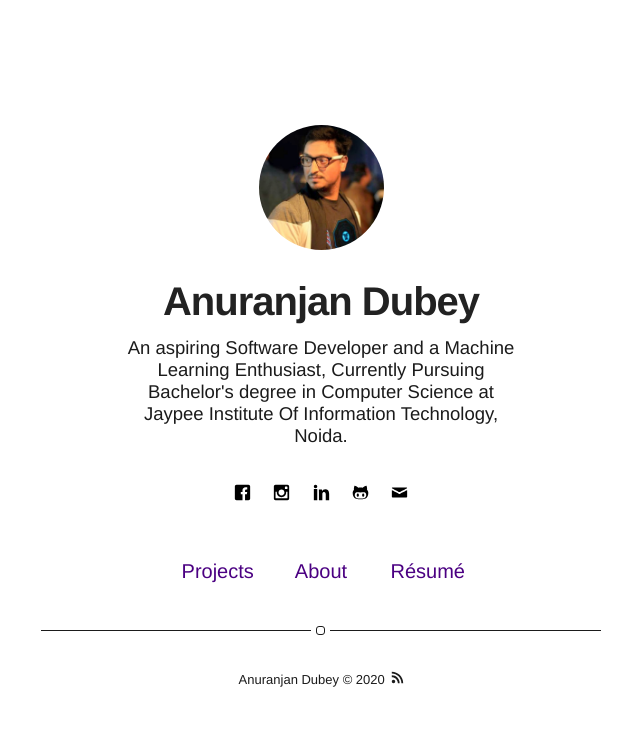
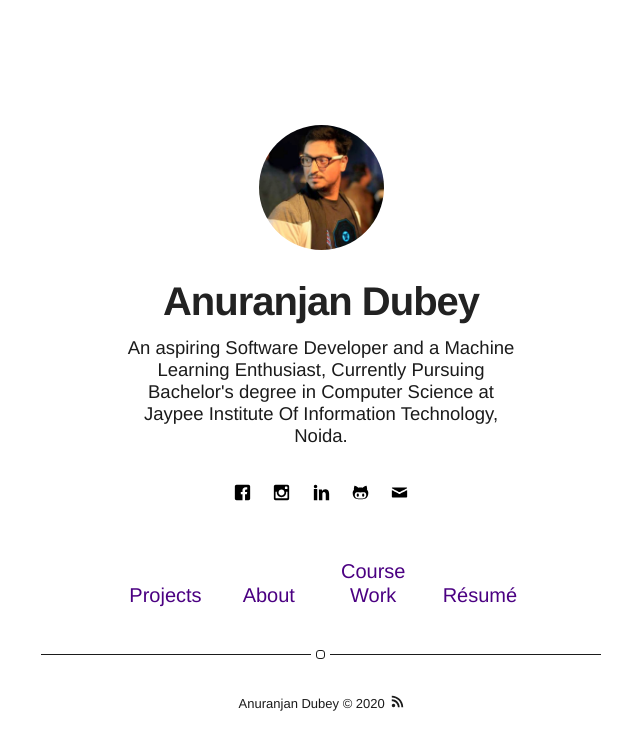
Before and after one commit to anuranjandubey/anuranjandubey.github.io, a Jekyll site: the page built from index.html, in a window 1280 px wide. Shown: the top 750 px of the page, without its empty margins (319-959 px from the left). Built offline with Jekyll 4.4.1, drawn with Linux system fonts in a browser that asks for light colours.

Commit message:
added coursework

```diff
--- a/_includes/nav.html
+++ b/_includes/nav.html
@@ -30,6 +30,14 @@
             {% endif %}
         {% endif %}
 
+        {% if site.about == true %}
+            {% if page.title != "Course Work" %}
+                <li class="item">
+                    <a class="link" href="{{ site.url }}/coursework">Course Work</a>
+                </li>
+            {% endif %}
+        {% endif %}
+
         {% if site.resume == true %}
             <li class="item">
                 <a class="link" href="{% if site.resume-external %}{{ site.resume-url }}{% else %}{{ site.url }}/{{ site.resume-url }}{% endif %}">Résumé</a>
```
